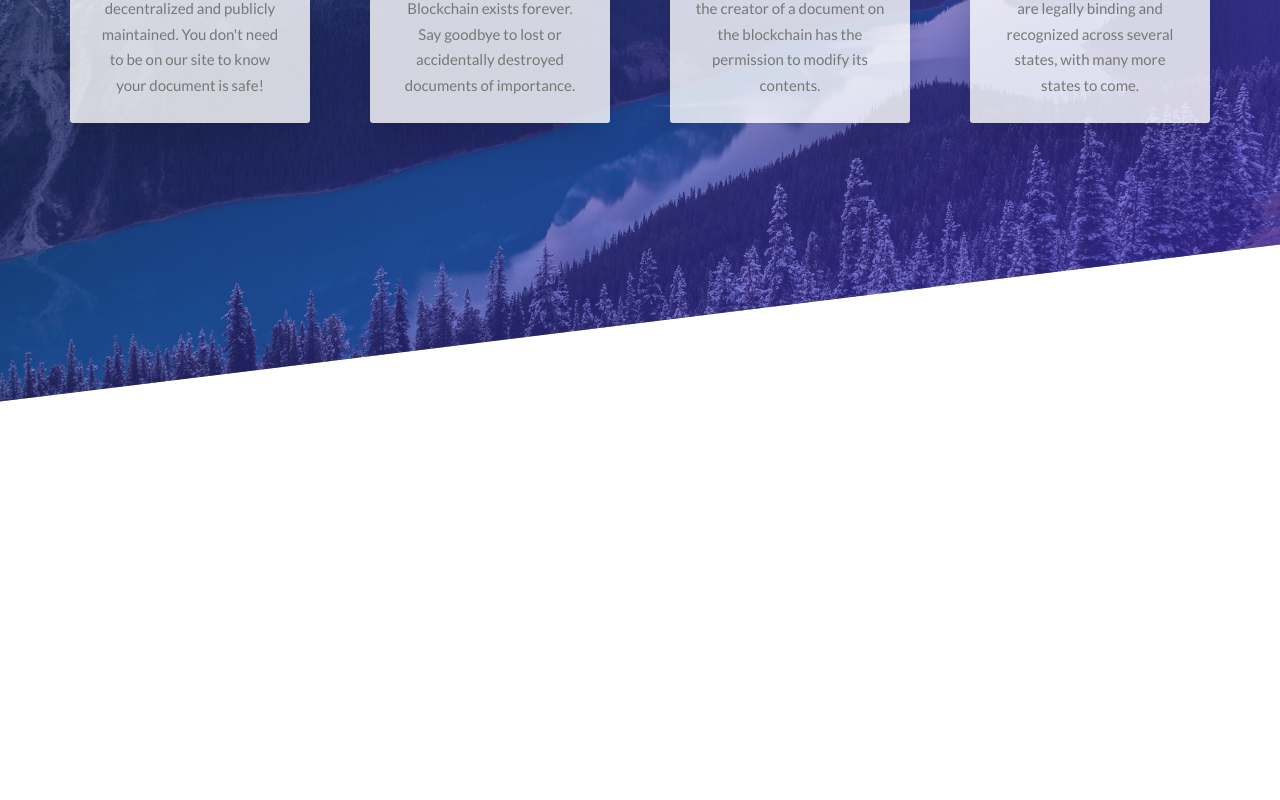
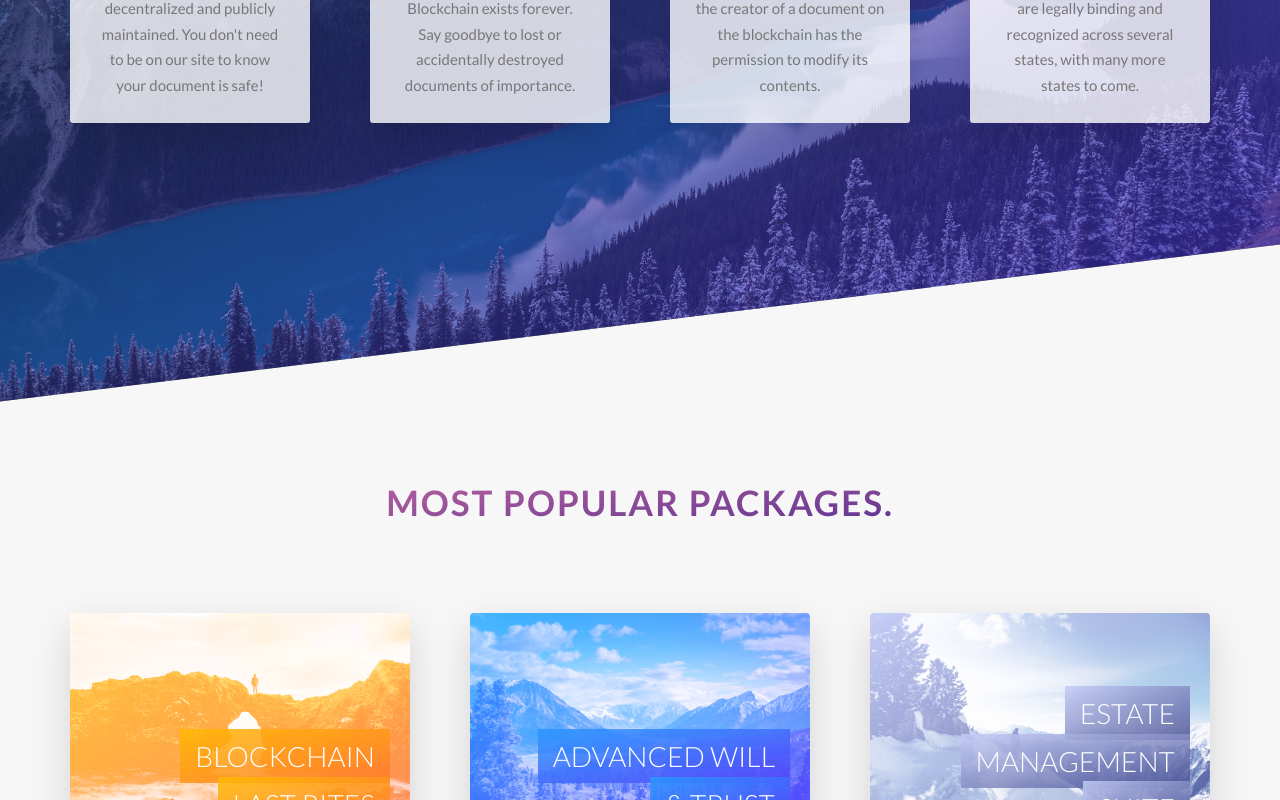
Before and after one commit to mikedoyle007/legatumx, an Angular app: page / in a window 1280 px wide. Shown: the part 2000-2800 px from the top of the page. Before the commit the page ends 2402 px from the top, so only its background shows below. Built offline with nearby package versions, Linux system fonts and the light colour scheme.

Commit message:
Add tours section

```diff
--- a/src/app/app.module.ts
+++ b/src/app/app.module.ts
@@ -8,6 +8,7 @@ import { HeaderComponent } from './components/header/header.component';
 import { LandingComponent } from './components/landing/landing.component';
 import { AboutComponent } from './components/about/about.component';
 import { FeaturesComponent } from './components/features/features.component';
+import { ToursComponent } from './components/tours/tours.component';
 import { NoopAnimationsModule } from '@angular/platform-browser/animations';
 
 
@@ -19,7 +20,8 @@ import { NoopAnimationsModule } from '@angular/platform-browser/animations';
     HeaderComponent,
     LandingComponent,
     AboutComponent,
-    FeaturesComponent
+    FeaturesComponent,
+    ToursComponent
   ],
   imports: [
     BrowserModule,
--- a/src/app/components/landing/landing.component.html
+++ b/src/app/components/landing/landing.component.html
@@ -1,7 +1,7 @@
 <app-header></app-header>
 <app-about></app-about>
 <app-features></app-features>
-<!-- <app-tours></app-tours>  -->
+<app-tours></app-tours>
 <!-- <app-user-stories></app-user-stories> -->
 <!-- <app-get-started></app-get-started>
 <app-homepage-modal></app-homepage-modal> -->
--- /dev/null
+++ b/src/app/components/tours/tours.component.html
@@ -0,0 +1,115 @@
+<section class="section-tours" id="section-products">
+  <div class="u-center-text u-margin-bottom-big">
+    <h2 class="heading-secondary">
+      Most popular packages.
+    </h2>
+  </div>
+  <div class="row">
+    <div class="col-1-of-3">
+      <div class="card">
+        <div class="card__side card__side--front">
+          <div class="card__picture card__picture--1">
+            &nbsp;
+          </div>
+          <h4 class="card__heading">
+            <span class="card__heading-span card__heading-span--1">
+              Blockchain Last Rites
+            </span>
+          </h4>
+          <div class="card__details">
+            <ul>
+              <li>Best for Singles with no Children</li>
+              <li>Up to 6 Bequests</li>
+              <li>Smart Contract Technology</li>
+              <li>Viewable activity log</li>
+              <li>Indestructible without consent</li>
+            </ul>
+          </div>
+        </div>
+        <div class="card__side card__side--back card__side--back-1">
+          <div class="card__cta">
+            <div class="card__price-box">
+              <p class="card__price-only">Only</p>
+              <p class="card__price-value">$</p>
+            </div>
+            <a href="#popup" class="btn btn--white">Get Started!</a>
+          </div>
+        </div>
+      </div>
+    </div>
+
+      <div class="col-1-of-3">
+        <div class="card">
+          <div class="card__side card__side--front">
+            <div class="card__picture card__picture--2">
+              &nbsp;
+            </div>
+            <h4 class="card__heading">
+              <span class="card__heading-span card__heading-span--2">
+                Advanced Will & Trust
+              </span>
+            </h4>
+            <div class="card__details">
+              <ul>
+                <li>All Previous Benefits</li>
+                <li>Best for Homeowners</li>
+                <li>Unlimited Bequests</li>
+                <li>'Living' Will/Advance Directive</li>
+                <li>Up to 5 free Codicils</li>
+              </ul>
+            </div>
+          </div>
+          <div class="card__side card__side--back card__side--back-2">
+            <div class="card__cta">
+              <div class="card__price-box">
+                <p class="card__price-only">Only</p>
+                <p class="card__price-value">$$</p>
+              </div>
+              <a href="#popup" class="btn btn--white">Get Started!</a>
+            </div>
+          </div>
+        </div>
+      </div>
+
+    <div class="col-1-of-3">
+      <div class="card">
+        <div class="card__side card__side--front">
+          <div class="card__picture card__picture--3">
+            &nbsp;
+          </div>
+          <h4 class="card__heading card__heading--3">
+            <span class="card__heading-span card__heading-span--3">
+              Estate Management Suite
+            </span>
+          </h4>
+          <div class="card__details">
+            <ul>
+              <li>All Previous Benefits</li>
+              <li>Best for complicated Wills</li>
+              <li>Unlimited Codicils</li>
+              <li>Optional Attorney Support</li>
+              <li>Discount on future Estate Products</li>
+            </ul>
+          </div>
+        </div>
+        <div class="card__side card__side--back card__side--back-3">
+          <div class="card__cta">
+            <div class="card__price-box">
+              <p class="card__price-only">Only</p>
+              <p class="card__price-value">$$$</p>
+            </div>
+            <a href="#popup" class="btn btn--white">Get Started!</a>
+          </div>
+        </div>
+      </div>
+    </div>
+  </div>
+
+    <div class="u-center-text u-margin-top-huge">
+      <!-- <a href="#" class="btn btn--dark btn--animated"> -->
+      <a href="#" class="btn btn--gradient btn--animated">
+        Discover more Options
+      </a>
+    </div>
+
+</section>
--- /dev/null
+++ b/src/app/components/tours/tours.component.scss
@@ -0,0 +1,13 @@
+@import "../../../sass/abstracts/_mixins.scss";
+@import "../../../sass/abstracts/_variables.scss";
+
+
+.section-tours {
+  margin-top: -10rem;
+  background-color: $color-grey-light-1;
+  padding: 25rem 0 15rem 0;
+
+  @include respond(tab-port) {
+    padding: 20rem 0 10rem 0;
+  }
+}
--- /dev/null
+++ b/src/app/components/tours/tours.component.ts
@@ -0,0 +1,15 @@
+import { Component, OnInit } from '@angular/core';
+
+@Component({
+  selector: 'app-tours',
+  templateUrl: './tours.component.html',
+  styleUrls: ['./tours.component.scss']
+})
+export class ToursComponent implements OnInit {
+
+  constructor() { }
+
+  ngOnInit() {
+  }
+
+}
```
Also changed, not shown: 1 other file (tests, documents, lock files or other folders).
